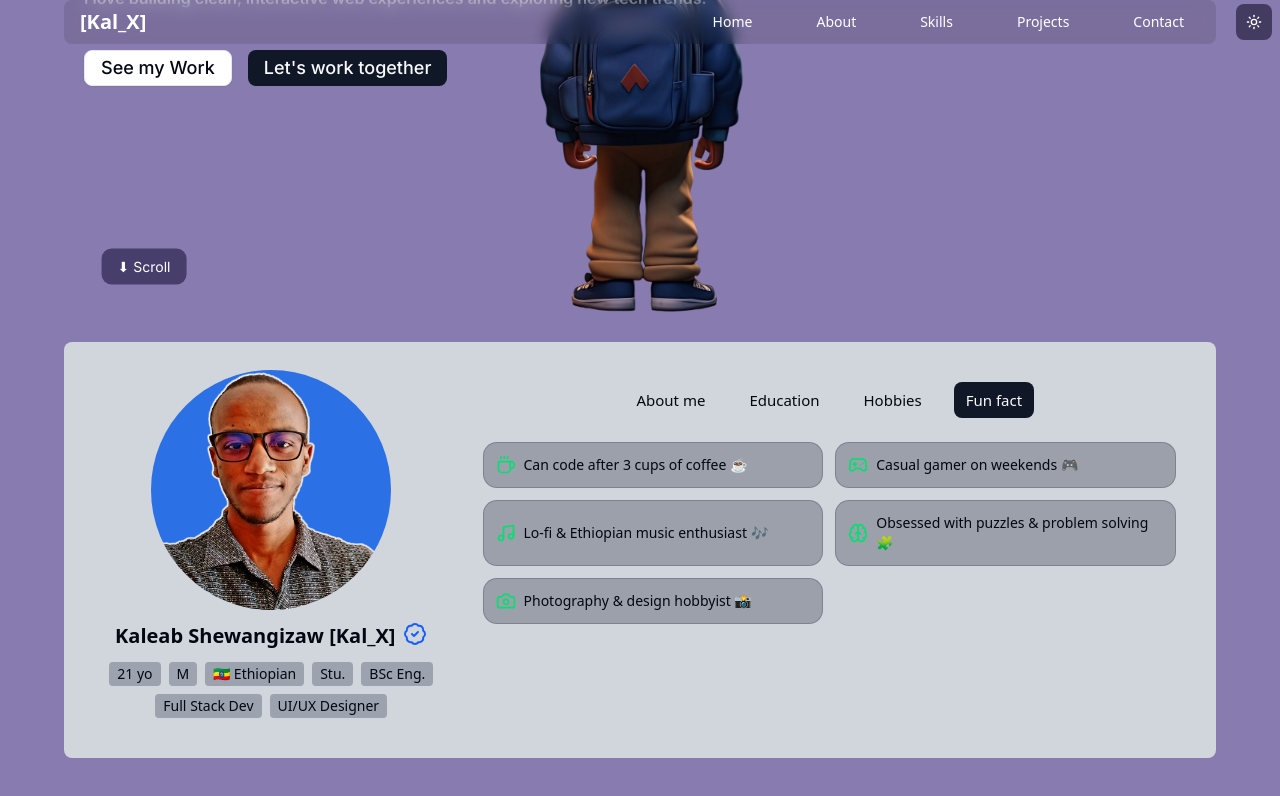
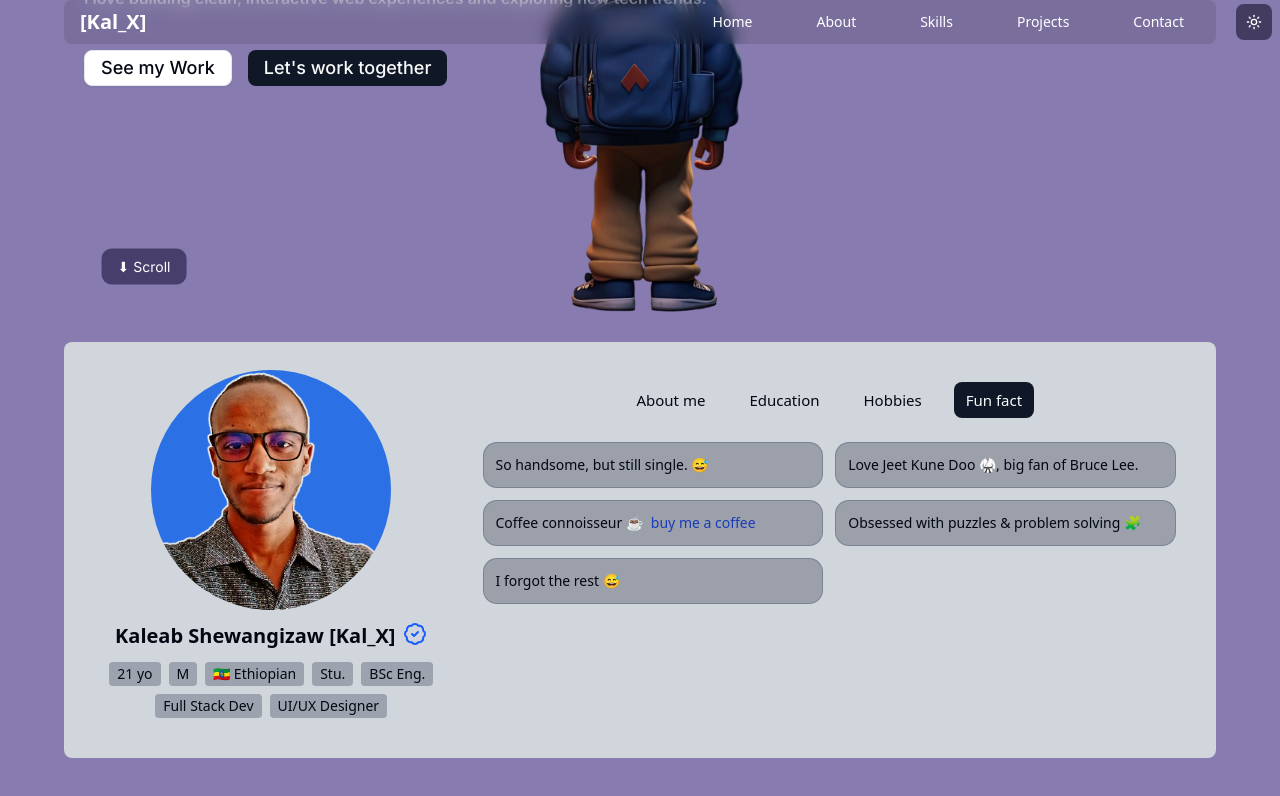
Before and after one commit to Kaleab-Shewangizaw/my-portfolio, a Next.js app: page / in a window 1280 px wide. Both pictures are taken after a click on the button "Fun fact". Shown: the part 466-1262 px from the top of the page. Built offline with nearby package versions, Linux system fonts and the light colour scheme; a web font is replaced by a local one.

Commit message:
added a buy me a coffee link

```diff
--- a/src/componenets/FunFactDesc.tsx
+++ b/src/componenets/FunFactDesc.tsx
@@ -1,21 +1,17 @@
 "use client";
 
 import { motion } from "framer-motion";
-import { Coffee, Gamepad2, Music, Brain, Camera } from "lucide-react";
 
 export default function FunFactDesc() {
   const funFacts = [
-    { icon: <Coffee size={20} />, text: "Can code after 3 cups of coffee ☕" },
-    { icon: <Gamepad2 size={20} />, text: "Casual gamer on weekends 🎮" },
+    { text: "So handsome, but still single. 😅" },
+    { text: "Love Jeet Kune Doo 🥋, big fan of Bruce Lee." },
+    { text: "Coffee connoisseur ☕" },
+
     {
-      icon: <Music size={20} />,
-      text: "Lo-fi & Ethiopian music enthusiast 🎶",
-    },
-    {
-      icon: <Brain size={20} />,
       text: "Obsessed with puzzles & problem solving 🧩",
     },
-    { icon: <Camera size={20} />, text: "Photography & design hobbyist 📸" },
+    { text: "I forgot the rest 😅" },
   ];
 
   const container = {
@@ -41,8 +37,19 @@ export default function FunFactDesc() {
           variants={item}
           className="flex items-center gap-2 p-3 rounded-xl border border-gray-700/30 dark:border-white/10 bg-gray-800/30 dark:bg-gray-700/40 hover:bg-gray-800/50 transition cursor-default"
         >
-          <span className="text-green-400">{fact.icon}</span>
           <span className="text-sm">{fact.text}</span>
+          {fact.text.includes("Coffee") && (
+            <button
+              role="img"
+              aria-label="buy coffee"
+              className="text-sm not-dark:text-blue-800 dark:text-blue-400 hover:underline cursor-pointer"
+              onClick={() =>
+                window.open("https://buymeacoffee.com/kal_x", "_blank")
+              }
+            >
+              buy me a coffee{" "}
+            </button>
+          )}
         </motion.div>
       ))}
     </motion.div>
```
